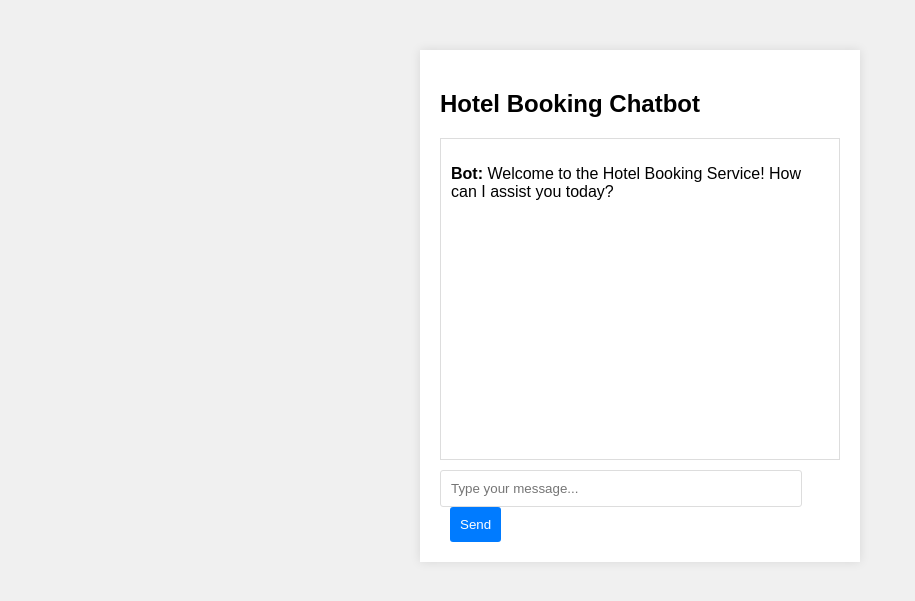
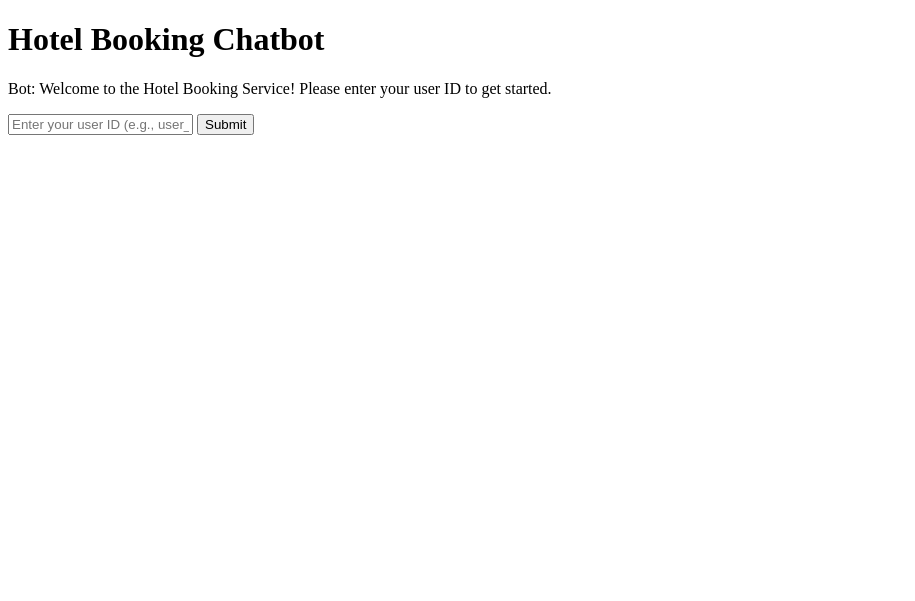
Before and after one commit to rajabhupati/hotel_booking_app, a Flask app: template templates/index.html in a window 1280 px wide. Shown: the top 601 px of the page, without its empty margins (0-915 px from the left). Run offline with Flask 3, Linux system fonts and the light colour scheme; the template is opened without the code that fills it, so the values that code supplies are empty; parts of the project's set-up code (start-up, migrations or seed data) failed here and were passed over.

Commit message:
Update index.html

```diff
--- a/templates/index.html
+++ b/templates/index.html
@@ -5,119 +5,125 @@
     <meta name="viewport" content="width=device-width, initial-scale=1.0">
     <title>Hotel Booking Chatbot</title>
     <style>
-        body {
-            font-family: Arial, sans-serif;
-            background-color: #f0f0f0;
-            margin: 0;
-            padding: 0;
-        }
-        #chat-window {
-            margin: 50px auto;
-            width: 400px;
-            background-color: white;
-            padding: 20px;
-            box-shadow: 0px 0px 10px rgba(0, 0, 0, 0.1);
-        }
-        #messages {
-            border: 1px solid #ddd;
-            padding: 10px;
-            height: 300px;
-            overflow-y: scroll;
-            margin-bottom: 10px;
-        }
-        #user-input {
-            width: calc(100% - 60px);
-            padding: 10px;
-            border: 1px solid #ddd;
-            border-radius: 3px;
-        }
-        button {
-            padding: 10px;
-            margin-left: 10px;
-            background-color: #007BFF;
-            color: white;
-            border: none;
-            border-radius: 3px;
-            cursor: pointer;
-        }
-        button:hover {
-            background-color: #0056b3;
-        }
-        .feedback-buttons {
-            display: inline-block;
-            margin-left: 10px;
-        }
-        .feedback-button {
-            background-color: #f0f0f0;
-            border: 1px solid #ddd;
-            padding: 5px 10px;
-            margin-right: 5px;
-            cursor: pointer;
-        }
+        #feedback-container { display: none; }
     </style>
-    <script src="https://code.jquery.com/jquery-3.6.0.min.js"></script>
 </head>
 <body>
-    <div id="chat-window">
-        <h2>Hotel Booking Chatbot</h2>
-        <div id="messages">
-            <p><strong>Bot:</strong> Welcome to the Hotel Booking Service! How can I assist you today?</p>
+    <h1>Hotel Booking Chatbot</h1>
+    <div id="chat-container">
+        <div id="chat-messages"></div>
+        <form id="user-id-form">
+            <input type="text" id="user-id-input" placeholder="Enter your user ID (e.g., user_001)" required>
+            <button type="submit">Submit</button>
+        </form>
+        <form id="chat-form" style="display: none;">
+            <input type="text" id="user-input" placeholder="Type your message...">
+            <button type="submit">Send</button>
+        </form>
     </div>
-        <input type="text" id="user-input" placeholder="Type your message..." onkeypress="handleKeyPress(event)">
-        <button onclick="sendMessage()">Send</button>
+
+    <div id="feedback-container">
+        <h2>Feedback</h2>
+        <form id="feedback-form">
+            <input type="hidden" id="user_input" name="user_input">
+            <label for="predicted_intent">Predicted Intent:</label>
+            <input type="text" id="predicted_intent" name="predicted_intent" readonly>
+            <label for="correct_intent">Correct Intent:</label>
+            <select id="correct_intent" name="correct_intent">
+                <option value="book_room">Book Room</option>
+                <option value="extend_stay">Extend Stay</option>
+                <option value="room_info">Room Info</option>
+                <option value="cancel_booking">Cancel Booking</option>
+                <option value="out_of_scope">Out of Scope</option>
+                <option value="multi_room_booking">Multi-Room Booking</option>
+                <option value="user_identification">User Identification</option>
+            </select>
+            <button type="submit">Submit Feedback</button>
+        </form>
     </div>
 
     <script>
-        function handleKeyPress(event) {
-            if (event.key === 'Enter') {
-                sendMessage();
+        const userIdForm = document.getElementById('user-id-form');
+        const userIdInput = document.getElementById('user-id-input');
+        const chatForm = document.getElementById('chat-form');
+        const userInput = document.getElementById('user-input');
+        const chatMessages = document.getElementById('chat-messages');
+        const feedbackContainer = document.getElementById('feedback-container');
+        const feedbackForm = document.getElementById('feedback-form');
+        let userId = '';
+
+        userIdForm.addEventListener('submit', (e) => {
+            e.preventDefault();
+            userId = userIdInput.value.trim();
+            if (userId) {
+                userIdForm.style.display = 'none';
+                chatForm.style.display = 'block';
+                displayMessage('Bot', `Thank you for providing your user ID: ${userId}. How can I assist you today?`);
+            }
+        });
+
+        chatForm.addEventListener('submit', async (e) => {
+            e.preventDefault();
+            const message = userInput.value.trim();
+            if (message) {
+                displayMessage('You', message);
+                userInput.value = '';
+
+                const response = await fetch('/chat', {
+                    method: 'POST',
+                    headers: {
+                        'Content-Type': 'application/json',
+                    },
+                    body: JSON.stringify({ text: message, user_id: userId }),
+                });
+
+                const data = await response.json();
+                displayMessage('Bot', data.response);
+
+                if (data.requires_feedback) {
+                    showFeedbackForm(message, data.predicted_intent);
                 }
             }
+        });
 
-        function sendMessage() {
-            var userMessage = $("#user-input").val().trim();
-            if (userMessage === "") {
-                alert("Please enter a message.");
-                return;
+        feedbackForm.addEventListener('submit', async (e) => {
+            e.preventDefault();
+            const formData = new FormData(feedbackForm);
+
+            try {
+                const response = await fetch('/submit_feedback', {
+                    method: 'POST',
+                    body: formData
+                });
+
+                if (!response.ok) {
+                    throw new Error(`HTTP error! status: ${response.status}`);
                 }
 
-            $("#messages").append("<p><strong>You:</strong> " + userMessage + "</p>");
-            $("#user-input").val("");
-
-            $.ajax({
-                url: "/chat",
-                type: "POST",
-                contentType: "application/json",
-                data: JSON.stringify({ "text": userMessage }),
-                success: function(response) {
-                    var botResponse = "<p><strong>Bot:</strong> " + response.response +
-                        "<span class='feedback-buttons'>" +
-                        "<button class='feedback-button' onclick='sendFeedback(\"positive\")'>👍</button>" +
-                        "<button class='feedback-button' onclick='sendFeedback(\"negative\")'>👎</button>" +
-                        "</span></p>";
-                    $("#messages").append(botResponse);
-                    $("#messages").scrollTop($("#messages")[0].scrollHeight);
-                },
-                error: function(xhr, status, error) {
-                    $("#messages").append("<p><strong>Bot:</strong> Sorry, there was an error processing your request.</p>");
+                const data = await response.text();
+                feedbackContainer.style.display = 'none';
+                displayMessage('Bot', data);
+            } catch (error) {
+                console.error('Error:', error);
+                displayMessage('Bot', 'An error occurred while submitting feedback. Please try again.');
             }
         });
+
+        function displayMessage(sender, message) {
+            const messageElement = document.createElement('p');
+            messageElement.textContent = `${sender}: ${message}`;
+            chatMessages.appendChild(messageElement);
+            chatMessages.scrollTop = chatMessages.scrollHeight;
         }
 
-        function sendFeedback(feedback) {
-            $.ajax({
-                url: "/chat",
-                type: "POST",
-                contentType: "application/json",
-                data: JSON.stringify({ "feedback": feedback }),
-                success: function(response) {
-                    console.log("Feedback sent:", response);
-                },
-                error: function(xhr, status, error) {
-                    console.error("Error sending feedback:", error);
+        function showFeedbackForm(userInput, predictedIntent) {
+            document.getElementById('user_input').value = userInput;
+            document.getElementById('predicted_intent').value = predictedIntent;
+            feedbackContainer.style.display = 'block';
         }
-            });
-        }
+
+        // Initial bot message
+        displayMessage('Bot', 'Welcome to the Hotel Booking Service! Please enter your user ID to get started.');
     </script>
 </body>
 </html>
```
Lines whose indentation alone changed are shown as unchanged.
